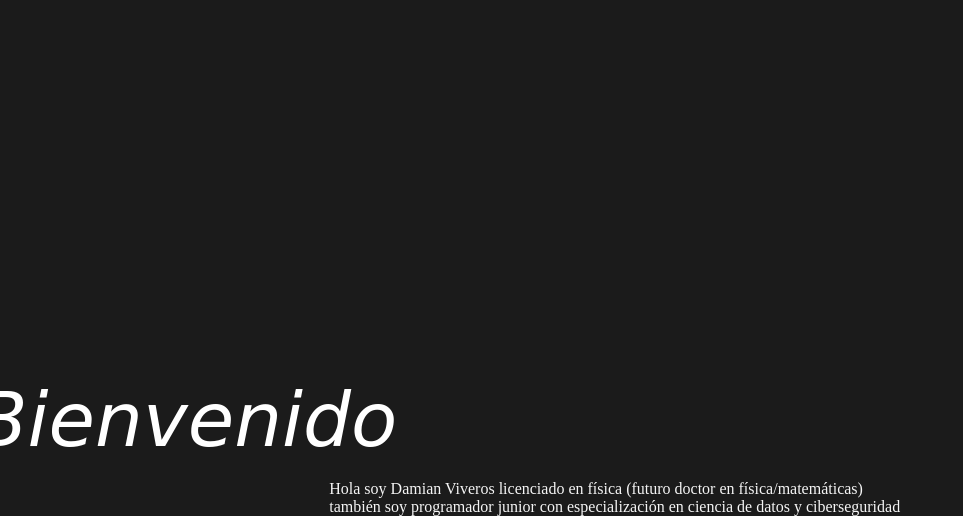
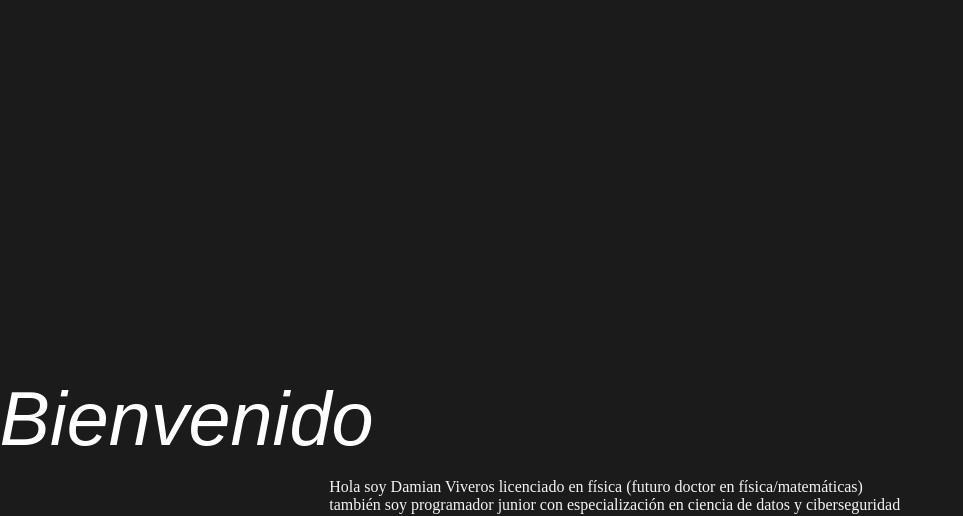
Before and after one commit to Damianviveros/Damianviveros.github.io, a plain HTML site: page index.html in a window 1280 px wide. Shown: the part 1054-1570 px from the top of the page, without its empty margins (0-963 px from the left). Drawn offline with Linux system fonts and the light colour scheme.

Commit message:
nueva fuente

```diff
--- a/css/index.css
+++ b/css/index.css
@@ -8,7 +8,7 @@
     text-align: center;
     font-style: italic;
     color: rgb(255, 255, 255);
-    font-family:cursive;
+    font-family:fantasy;
 }
 #introduccion{
     font-size: medium;
```
Also changed, not shown: index.html (+2 -1 lines).
